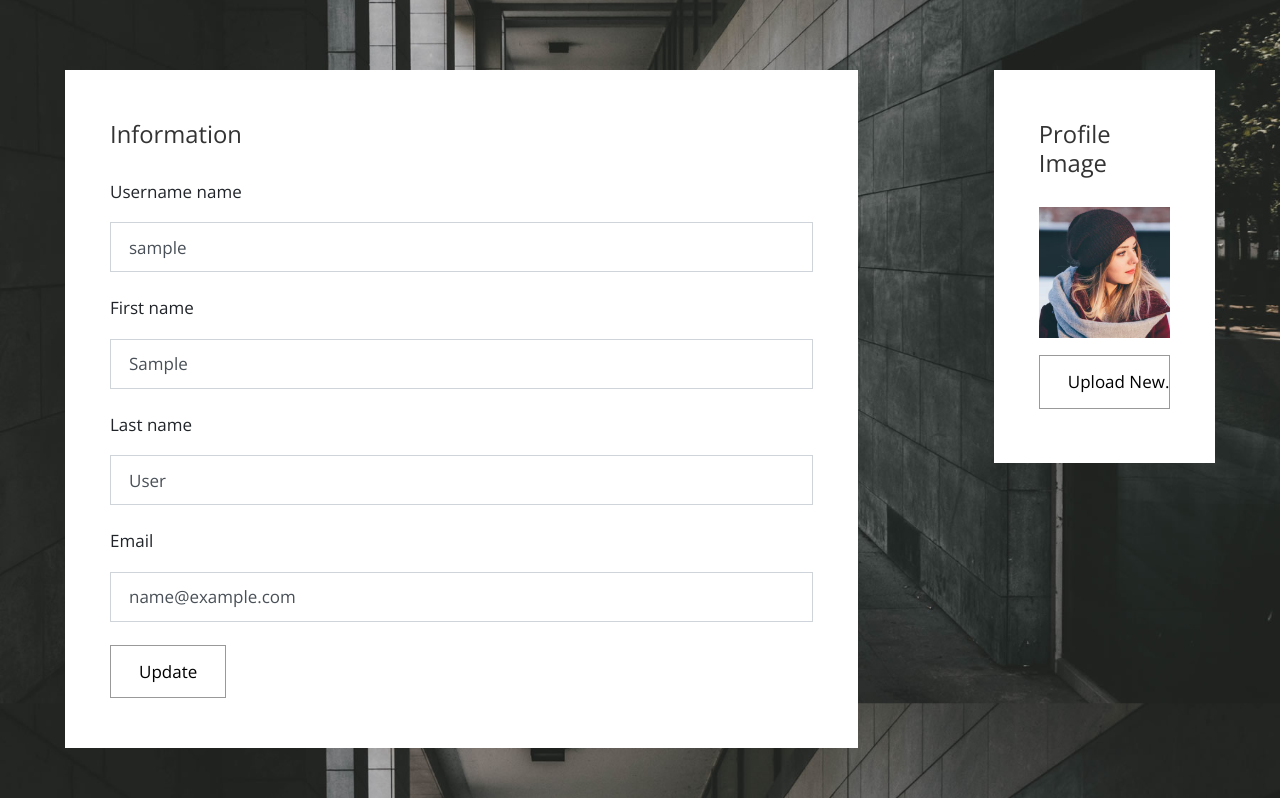
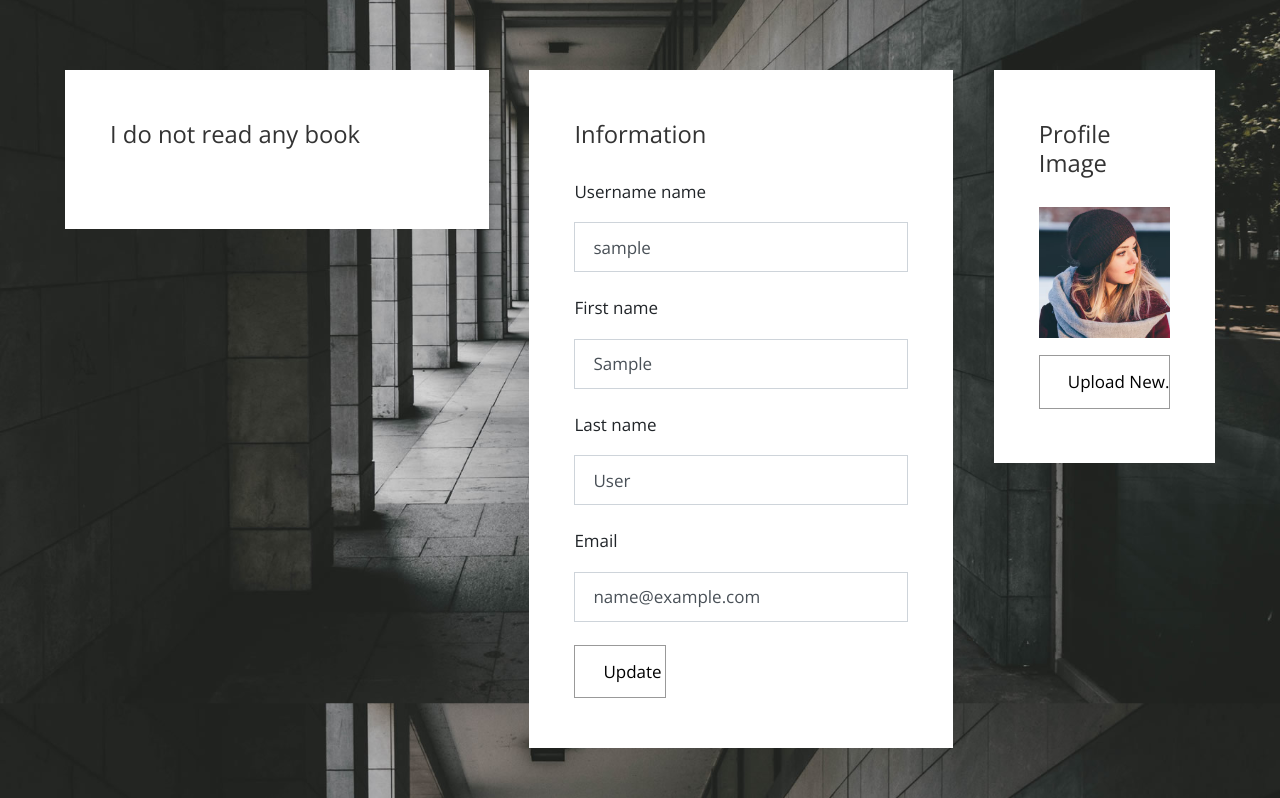
Before and after one commit to SVDotsenko/portfolio-project-4, a Django app: page /reader/ in a window 1280 px wide. Shown: the part 150-948 px from the top of the page. Run offline with Django 4.2, Linux system fonts and the light colour scheme; the visitor is signed in with stand-in values (Sample User, id 1); data that the repository does not hold is empty; some libraries are stand-ins or nearby versions.

Commit message:
The books were added into readers profile

```diff
--- a/reader/templates/reader/reader.html
+++ b/reader/templates/reader/reader.html
@@ -3,6 +3,29 @@
 {% block content %}
 
     <div class="row tm-content-row tm-mt-big">
+        <div class="tm-col tm-col-big">
+            <div class="bg-white tm-block">
+                <div class="row">
+                    <div class="col-12">
+                        <h2 class="tm-block-title d-inline-block">
+                            {% if books %}
+                                I read these books
+                            {% else %}
+                                I do not read any book
+                            {% endif %}
+                        </h2>
+                    </div>
+                </div>
+                <ol class="tm-list-group tm-list-group-alternate-color tm-list-group-pad-big">
+                    {% for book in books %}
+                        <li class="tm-list-group-item">
+                            {{ book.title }}
+                        </li>
+                    {% endfor %}
+                </ol>
+            </div>
+        </div>
+
         <div class="tm-col tm-col-big">
             <div class="bg-white tm-block">
                 <div class="row">
--- a/reader/views.py
+++ b/reader/views.py
@@ -1,11 +1,14 @@
 from django.contrib.auth import get_user
 from django.shortcuts import render, redirect
 from django.views import View
+from blog.models import Book
 
 
 class ReaderDetail(View):
     def get(self, request):
-        context = {'reader': get_user(request)}
+        reader = get_user(request)
+        books = Book.objects.filter(reader=reader)
+        context = {'reader': reader, 'books': books}
         return render(request, "reader/reader.html", context)
 
     def post(self, request):
--- a/static/css/tooplate.css
+++ b/static/css/tooplate.css
@@ -137,7 +137,7 @@ a:focus {
 }
 
 .tm-col-big {
-  width: 70%;
+  width: 39%;
 }
 
 .tm-col-small {
@@ -165,7 +165,6 @@ ol {
 .tm-list-group > li {
   list-style-type: none;
   position: relative;
-  cursor: pointer;
   transition: all 0.3s ease;
   padding: 8px;
 }
```
